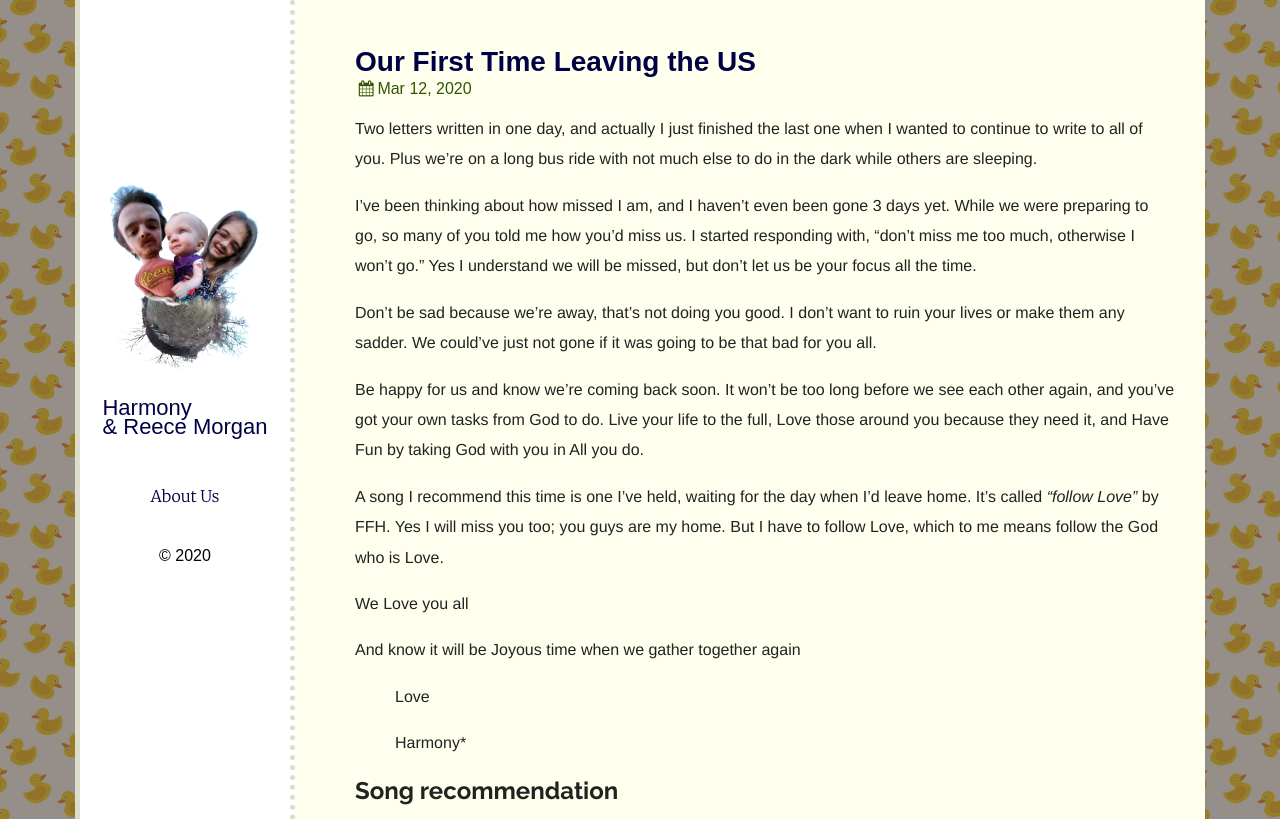
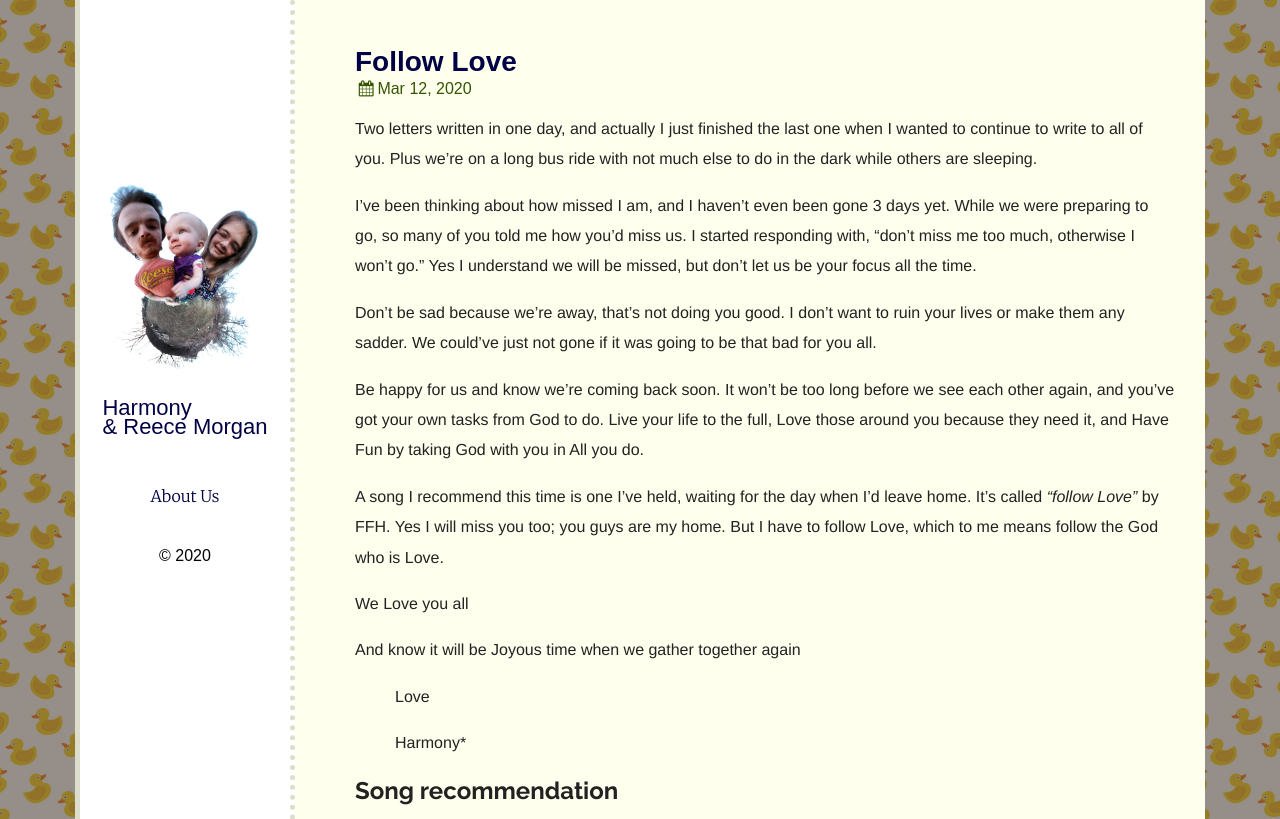
Before and after one commit to lovemyducks/lovemyducks, a Jekyll site: the page built from _posts/2020-03-12-mozambique2.md, in a window 1280 px wide and 900 px high, cut to the strip 0-819 px from the top of the window. Built offline with Jekyll 4.4.1, drawn with Linux system fonts in a browser that asks for light colours.

Commit message:
Fixed title

```diff
--- a/_posts/2020-03-12-mozambique2.md
+++ b/_posts/2020-03-12-mozambique2.md
@@ -1,6 +1,6 @@
 ---
 layout: post
-title:  "Our First Time Leaving the US"
+title:  "Follow Love"
 date:   2020-03-12 15:28:38 -0600
 tags: africa
 ---
```
